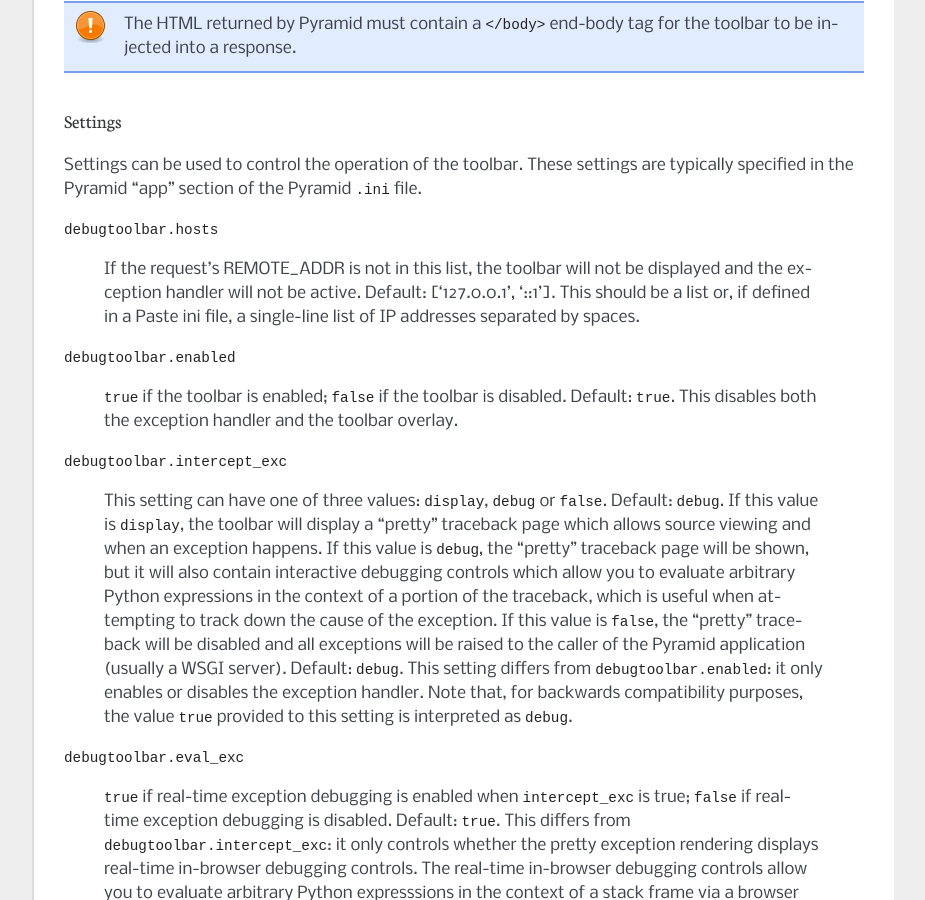
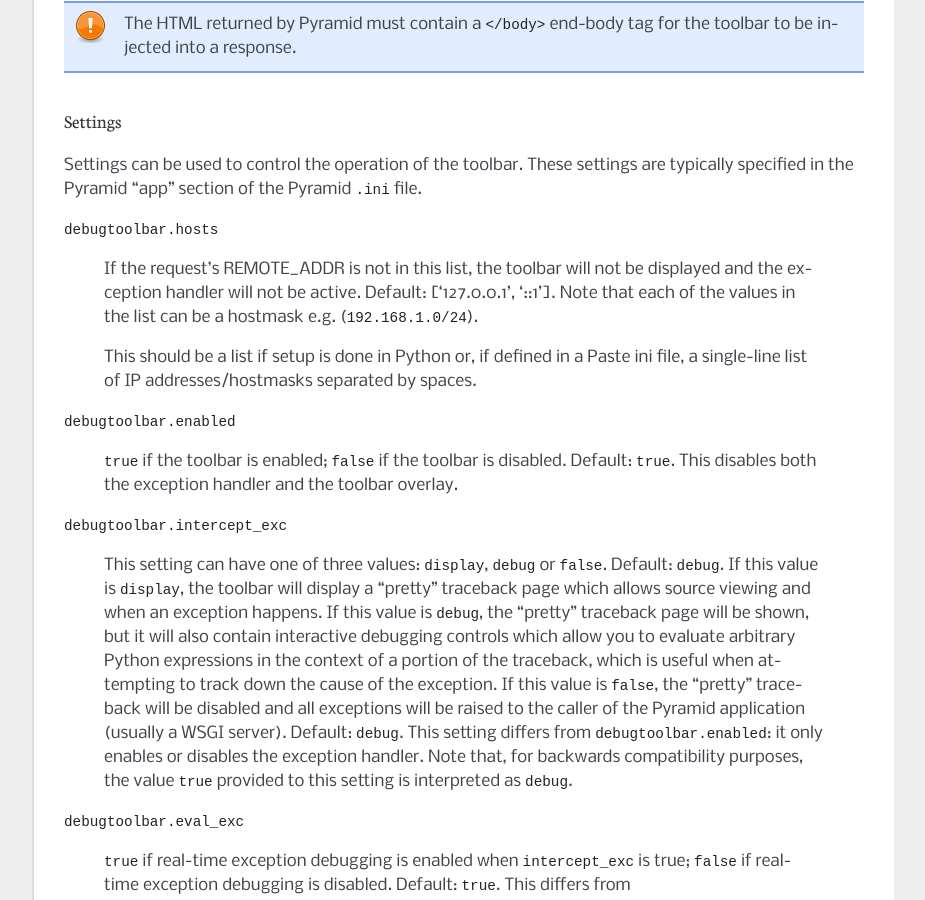
Before and after one commit to Pylons/pyramid_debugtoolbar, a Sphinx documentation site: the page built from docs/index.rst, in a window 1280 px wide and 900 px high, scrolled down 1152 px. Shown: the whole window, without its empty margins (198-1123 px from the left). Built offline with Sphinx 7.4.7, drawn with Linux system fonts in a browser that asks for light colours.

Commit message:
add rudimentary docs and a change log entry

```diff
--- a/CHANGES.txt
+++ b/CHANGES.txt
@@ -2,6 +2,9 @@
 ------------
 
 - Don't URL-quote SQL parameters on SQLAlchemy panel.
+
+- Allow hostmask values as ``debugtoolbar.hosts`` entries
+  (e.g. ``192.168.1.0/24``).
 
 0.9.9.1 (2012-02-22)
 --------------------
--- a/docs/index.rst
+++ b/docs/index.rst
@@ -70,8 +70,12 @@
 
    If the request's REMOTE_ADDR is not in this list, the toolbar will not be
    displayed and the exception handler will not be active.  Default:
-   ['127.0.0.1', '::1'].  This should be a list or, if defined in a Paste ini
-   file, a single-line list of IP addresses separated by spaces.
+   ['127.0.0.1', '::1'].  Note that each of the values in the list can be a
+   hostmask e.g. (``192.168.1.0/24``).
+
+   This should be a list if setup is done in Python or, if defined in a Paste
+   ini file, a single-line list of IP addresses/hostmasks separated by
+   spaces.
 
 ``debugtoolbar.enabled``
 
```
